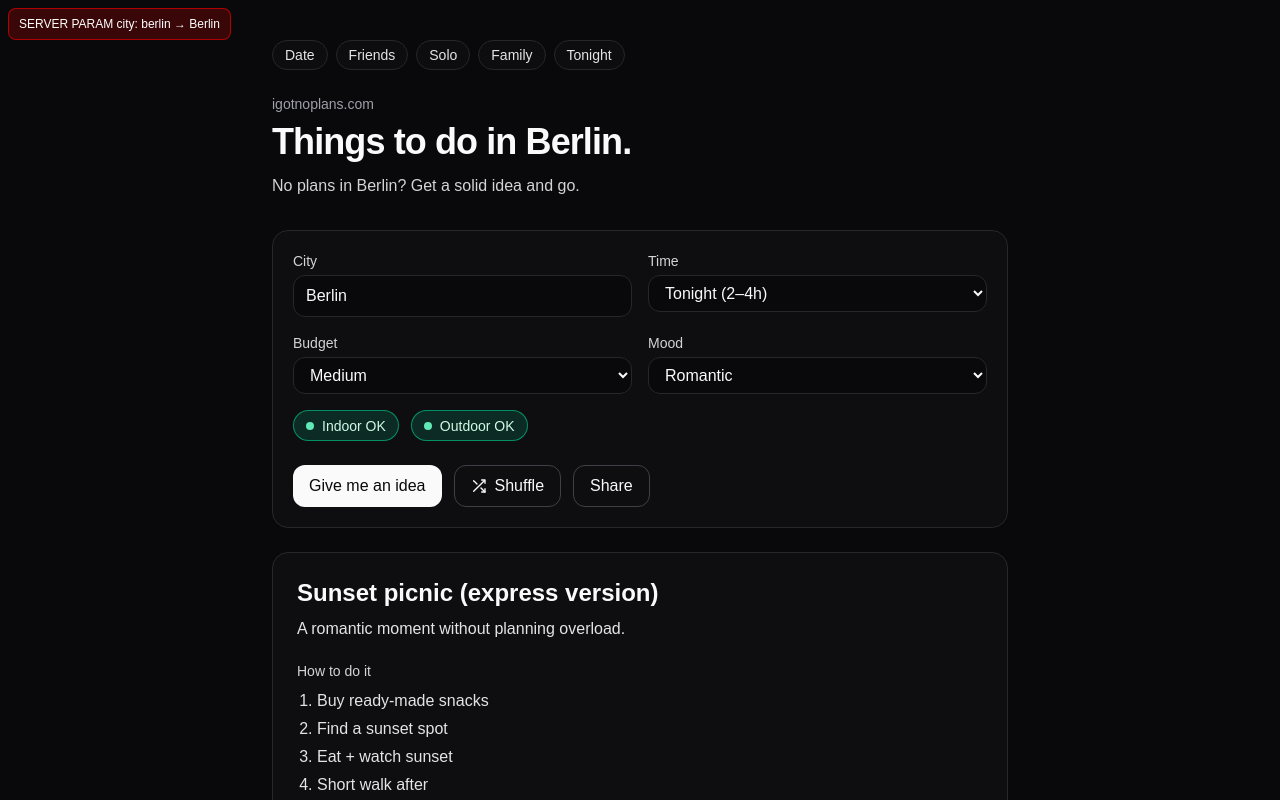
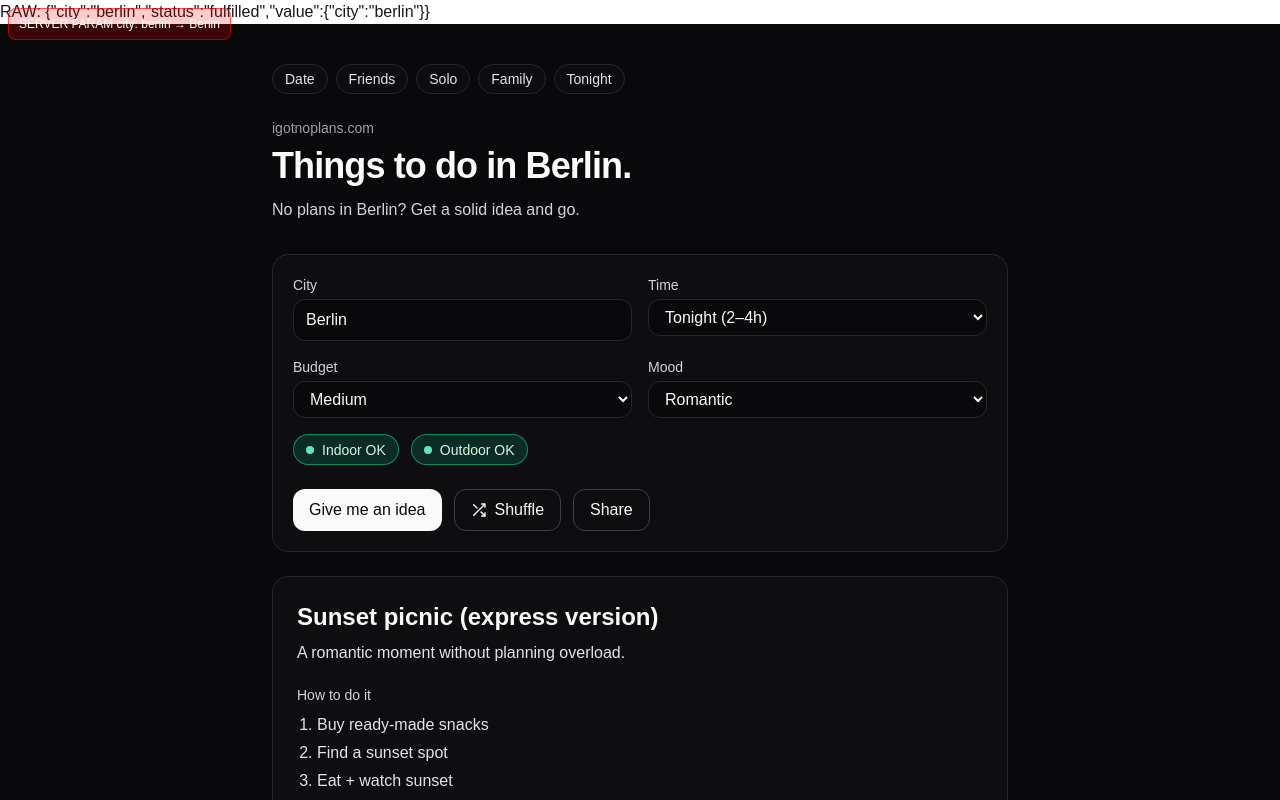
Before and after one commit to Salvrath/igotnoplans, a Next.js app: page /things-to-do-in/berlin in a window 1280 px wide. Shown: the top 800 px of the page. Built offline with nearby package versions, Linux system fonts and the light colour scheme.

Commit message:
Force dynamic city route + debug params

```diff
--- a/app/things-to-do-in/[city]/page.tsx
+++ b/app/things-to-do-in/[city]/page.tsx
@@ -11,7 +11,7 @@ function normalizeCity(slug: string) {
   return spaced.charAt(0).toUpperCase() + spaced.slice(1);
 }
 
-export default function Page({ params }: Props) {
+export default function Page({ params }: { params: { city: string } }) {
   const city = normalizeCity(params.city);
 
   return (
@@ -32,6 +32,7 @@ export default function Page({ params }: Props) {
       >
         SERVER PARAM city: {params.city} → {city}
       </div>
+      <div>RAW: {JSON.stringify(params)}</div>
 
       <ClientPage city={city} />
     </div>
```
